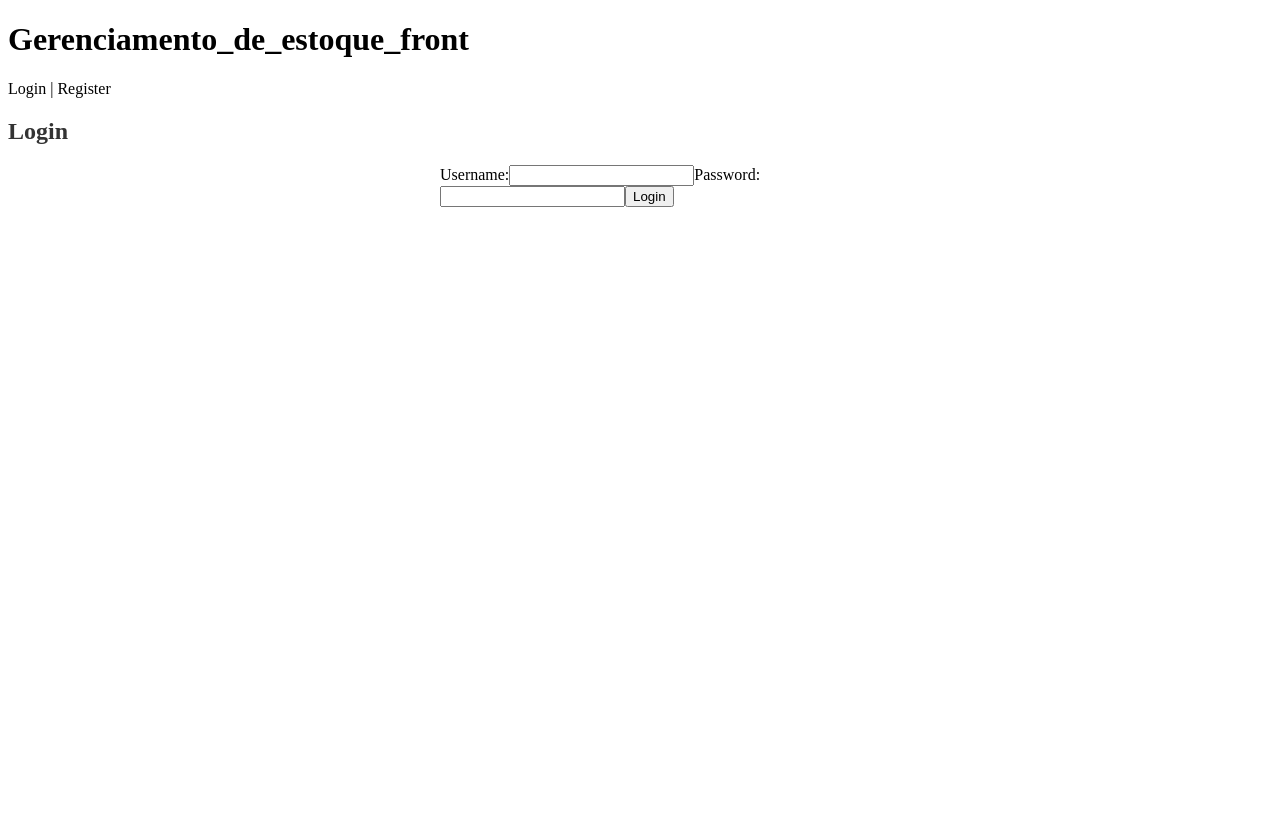
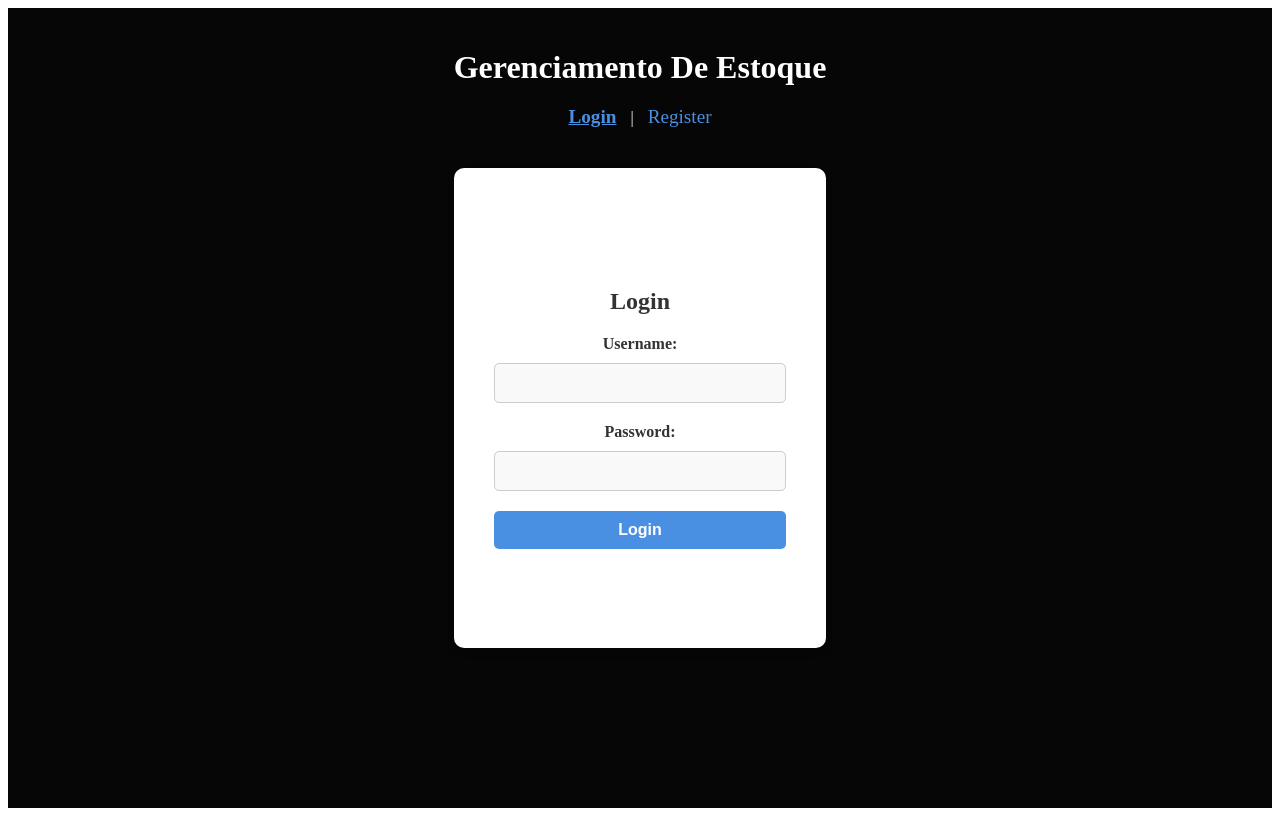
Before and after one commit to Agsterr/Gerenciamento_de_estoque, an Angular app in the folder Gerenciamento_de_estoque_front/: page /login in a window 1280 px wide. Built offline with nearby package versions, Linux system fonts and the light colour scheme.

Commit message:
front e back sincronizar

```diff
--- a/Gerenciamento_de_estoque_front/src/app/app.component.html
+++ b/Gerenciamento_de_estoque_front/src/app/app.component.html
@@ -1,4 +1,5 @@
 
+<div class="container">
   <h1>{{ title }}</h1>
 
   <nav>
@@ -6,5 +7,7 @@
     <a routerLink="/register" routerLinkActive="active">Register</a>
   </nav>
 
-<!-- O Angular carrega os componentes das rotas aqui -->
+  <div class="router-container">
     <router-outlet></router-outlet>
+  </div>
+</div>
--- a/Gerenciamento_de_estoque_front/src/app/app.component.scss
+++ b/Gerenciamento_de_estoque_front/src/app/app.component.scss
@@ -0,0 +1,48 @@
+/* Estilo do contêiner principal */
+.container {
+    display: flex;
+    flex-direction: column;
+    justify-content: flex-start; /* Alinha os elementos no topo */
+    align-items: center;
+    min-height: 100vh; /* Altura mínima igual à tela */
+    background-color: #070606; /* Fundo cinza escuro */
+    color: #ffffff; /* Texto branco */
+    padding: 20px;
+    box-sizing: border-box;
+    text-align: center;
+  }
+
+  /* Estilo do título */
+  h1 {
+    margin-bottom: 20px;
+    color: #ffffff; /* Branco */
+  }
+
+  /* Estilo do menu de navegação */
+  nav {
+    margin-bottom: 20px;
+  }
+
+  nav a {
+    color: #4a90e2; /* Azul claro */
+    text-decoration: none;
+    font-size: 1.2rem;
+    margin: 0 10px;
+  }
+
+  nav a.active {
+    font-weight: bold;
+    text-decoration: underline;
+  }
+
+  nav a:hover {
+    color: #357ab8; /* Azul mais escuro no hover */
+  }
+
+  /* Estilo para o router-outlet */
+  .router-container {
+    display: flex;
+    justify-content: center;
+    width: 100%;
+    margin-top: 20px;
+  }
--- a/Gerenciamento_de_estoque_front/src/app/app.component.ts
+++ b/Gerenciamento_de_estoque_front/src/app/app.component.ts
@@ -1,12 +1,12 @@
 import { Component } from '@angular/core';
-import { RouterOutlet } from '@angular/router';
+import { RouterOutlet, RouterLink, RouterLinkActive } from '@angular/router';
 
 @Component({
   selector: 'app-root',
-  imports: [RouterOutlet],
+  imports: [RouterOutlet, RouterLink, RouterLinkActive],
   templateUrl: './app.component.html',
   styleUrl: './app.component.scss'
 })
 export class AppComponent {
-  title = 'Gerenciamento_de_estoque_front';
+  title = 'Gerenciamento De Estoque';
 }
--- a/Gerenciamento_de_estoque_front/src/app/login/login.component.html
+++ b/Gerenciamento_de_estoque_front/src/app/login/login.component.html
@@ -1,4 +1,5 @@
 
+<div class="container">
   <h2>Login</h2>
   <form [formGroup]="loginForm" (ngSubmit)="onSubmit()">
     <label for="username">Username:</label>
@@ -9,3 +10,4 @@
 
     <button type="submit">Login</button>
   </form>
+</div>
--- a/Gerenciamento_de_estoque_front/src/app/login/login.component.scss
+++ b/Gerenciamento_de_estoque_front/src/app/login/login.component.scss
@@ -1,9 +1,77 @@
-/* login.component.css */
+/* Estilo do contêiner de login */
+.container {
+  display: flex;
+  flex-direction: column;
+  justify-content: center;
+  align-items: center;
+  width: 100%; /* Ocupa toda a largura disponível */
+  max-width: 600px; /* Limite de largura maior para telas maiores */
+  min-height: 60vh; /* Altura mínima: 60% da altura da tela */
+  background-color: #ffffff; /* Fundo branco para contraste */
+  padding: 40px; /* Espaço interno maior */
+  border-radius: 10px; /* Bordas arredondadas */
+  box-shadow: 0 4px 8px rgba(0, 0, 0, 0.1); /* Sombra leve */
+  box-sizing: border-box;
+  margin: auto; /* Centraliza vertical e horizontalmente */
+  text-align: center;
+}
+
+/* Estilo do título */
 h2 {
-    color: #333;
+  margin-bottom: 20px;
+  color: #333; /* Texto escuro */
+}
+
+/* Estilo do formulário */
+form {
+  width: 100%; /* Largura total do contêiner */
+}
+
+label {
+  display: block;
+  margin-bottom: 10px;
+  font-weight: bold;
+  color: #333; /* Texto escuro */
+}
+
+input {
+  width: 100%;
+  padding: 10px;
+  margin-bottom: 20px;
+  border: 1px solid #ccc;
+  border-radius: 5px;
+  background-color: #f9f9f9; /* Fundo claro */
+  color: #333; /* Texto escuro */
+  font-size: 1rem;
+  box-sizing: border-box;
+}
+
+button {
+  width: 100%;
+  padding: 10px;
+  background-color: #4a90e2; /* Azul claro */
+  color: #ffffff; /* Texto branco */
+  border: none;
+  border-radius: 5px;
+  font-size: 1rem;
+  font-weight: bold;
+  cursor: pointer;
+  transition: background-color 0.3s;
+}
+
+button:hover {
+  background-color: #357ab8; /* Azul mais escuro */
+}
+
+/* Responsividade */
+@media (max-width: 768px) {
+  .container {
+    max-width: 90%; /* Ajusta a largura para quase preencher a tela */
+    padding: 20px; /* Reduz o espaço interno */
+    min-height: auto; /* Remove a altura mínima */
   }
 
-  form {
-    max-width: 400px;
-    margin: 0 auto;
+  h2 {
+    font-size: 1.5rem; /* Reduz o tamanho do título */
   }
+}
--- a/Gerenciamento_de_estoque_front/src/app/login/login.component.ts
+++ b/Gerenciamento_de_estoque_front/src/app/login/login.component.ts
@@ -8,7 +8,7 @@ import { FormBuilder, FormGroup, Validators, ReactiveFormsModule } from '@angula
   standalone: true,
   templateUrl: './login.component.html',
   styleUrls: ['./login.component.scss'],
-  imports: [ReactiveFormsModule] // Adicione aqui o ReactiveFormsModule
+  imports: [ReactiveFormsModule], // Importe o ReactiveFormsModule aqui
 })
 export class LoginComponent {
   loginForm: FormGroup;
@@ -16,7 +16,7 @@ export class LoginComponent {
   constructor(private fb: FormBuilder) {
     this.loginForm = this.fb.group({
       username: ['', Validators.required],
-      senha: ['', Validators.required]
+      senha: ['', Validators.required],
     });
   }
 
--- a/Gerenciamento_de_estoque_front/src/main.ts
+++ b/Gerenciamento_de_estoque_front/src/main.ts
@@ -1,13 +1,12 @@
 import { bootstrapApplication } from '@angular/platform-browser';
 import { AppComponent } from './app/app.component';
 import { provideRouter } from '@angular/router';
-import { provideHttpClient } from '@angular/common/http'; // Import correto
-
+import { provideHttpClient, withInterceptors } from '@angular/common/http';
 import { routes } from './app/app.routes';
 
 bootstrapApplication(AppComponent, {
   providers: [
     provideRouter(routes),
-    provideHttpClient() // Adicione o HttpClient aqui
+    provideHttpClient(),
   ],
-}).catch(err => console.error(err));
+}).catch((err) => console.error(err));
```
Also changed, not shown: Gerenciamento_de_estoque_front/src/app/interceptors/auth.interceptor.ts (added, +16 -0 lines), Gerenciamento_de_estoque_front/src/app/services/auth.service.ts (added, +20 -0 lines). Lines whose indentation alone changed are shown as unchanged.
